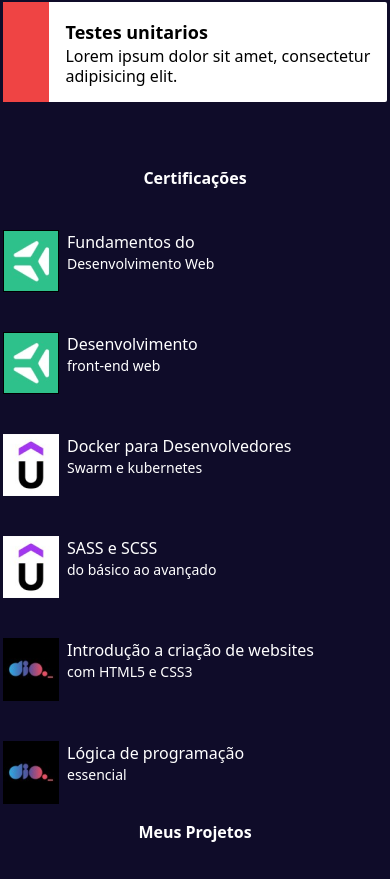
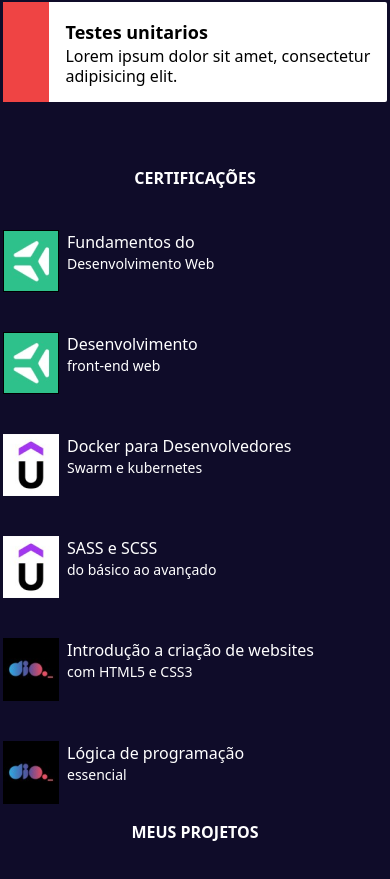
Before and after one commit to vitoriacst/vitoriacst.github.io, a React (Create React App) app in the folder app/: page /certifications in a window 390 px wide. Shown: the part 1545-2424 px from the top of the page. Built offline with nearby package versions, Linux system fonts and the light colour scheme.

Commit message:
feat: :sparkles: adding the Footer component

```diff
--- a/app/src/App.js
+++ b/app/src/App.js
@@ -1,6 +1,7 @@
 import Header from './components/Header';
 import AboutMe from './pages/AboutMe';
 import Certifications from './pages/Certifications';
+import Footer from './pages/footer';
 import HomePage from './pages/HomePage';
 import Projects from './pages/Projects';
 
@@ -12,6 +13,7 @@ function App() {
       <AboutMe />
       <Certifications />
       <Projects />
+      <Footer/>
     </div>
   );
 }
--- a/app/src/pages/Certifications.jsx
+++ b/app/src/pages/Certifications.jsx
@@ -6,14 +6,14 @@ const Certifications = () => {
   return (
     <div className="flex flex-col justify-center items-center text-white gap-10 ">
       <div className="mt-12">
-        <h1 className="text-white font-bold">Certificações</h1>
+        <h1 className="text-white font-bold">CERTIFICAÇÕES</h1>
       </div>
       <div className="flex flex-wrap gap-2 w-96   ">
         <img
           src={Trybe}
           className="transition ease-in-out delay-150 hover:-translate-y-1 hover:scale-110 duration-300"
         />
-        <div className="flex flex-col  ">
+        <div className="flex flex-col">
           <p className="">Fundamentos do </p>
           <p className="text-sm font-light">Desenvolvimento Web</p>
         </div>
--- a/app/src/pages/Projects.jsx
+++ b/app/src/pages/Projects.jsx
@@ -1,7 +1,7 @@
 const Projects = () => {
   return (
     <div className="flex flex-col items-center justify-center p-4">
-      <h1 className="text-white font-bold mb-10">Meus Projetos</h1>
+      <h1 className="text-white font-bold mb-10">MEUS PROJETOS</h1>
       <div className="flex flex-col gap-10">
         <a
           href="#"
--- a/app/src/pages/footer.jsx
+++ b/app/src/pages/footer.jsx
@@ -1,8 +1,10 @@
 const Footer = () => {
   return (
-    <Footer>
-      <p className="text-white">Desenvolvido por Vitória da Costa Holanda</p>
-    </Footer>
+    <footer className="mt-8 p-4 bg-white  shadow md:flex md:items-center md:justify-between md:p-6 dark:bg-gray-800 justify-center items-center">
+      <span className="text-sm text-gray-500 sm:text-center dark:text-gray-400">
+        © 2022 Vitoria™ . All Rights Reserved.
+      </span>
+    </footer>
   );
 };
 
```
